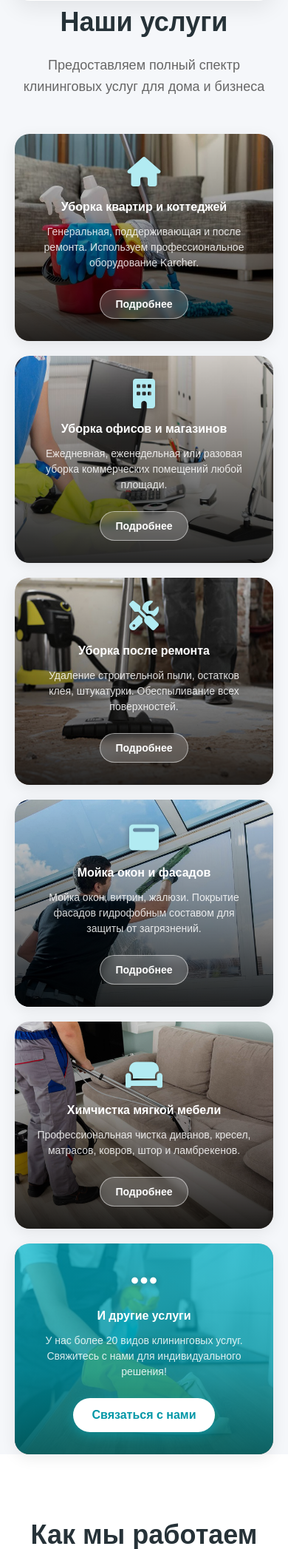
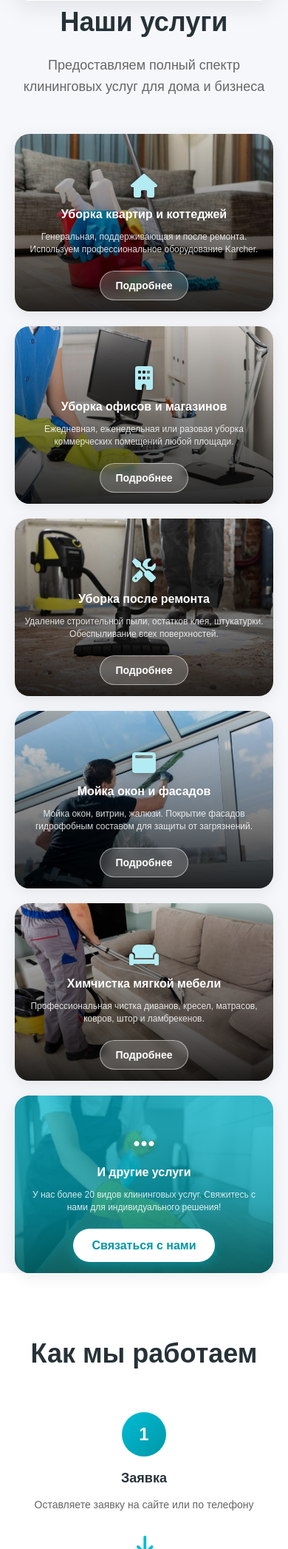
Before and after one commit to RemartoM/cleaning-site, a PHP site: page / in a window 390 px wide. Shown: the part 2049-4143 px from the top of the page at 74% size. Run offline with PHP 8.4, Linux system fonts and the light colour scheme.

Commit message:
адаптация 1ч-текст

```diff
--- a/css/style.css
+++ b/css/style.css
@@ -845,19 +845,21 @@ section {
 .service-prices {
     margin: 20px 0;
     display: flex;
-    align-items: baseline;
-    gap: 10px;
+    flex-direction: column;
+    gap: 5px;
 }
 
 .price {
-    font-size: 28px;
+    font-size: 26px;
     font-weight: 800;
     color: var(--primary-dark);
+    line-height: 1.2;
 }
 
 .price-note {
-    font-size: 14px;
+    font-size: 13px;
     color: #999;
+    line-height: 1.3;
 }
 
 /* ========== О КОМПАНИИ ========== */
@@ -1405,3 +1407,67 @@ section {
 
     .quick-form .form-group { padding: 0 15px; }
 }
+@media (max-width: 768px) {
+    .services-grid {
+        grid-template-columns: 1fr;
+        gap: 20px;
+    }
+
+    .service-card {
+        min-height: 260px;
+        justify-content: flex-end;
+    }
+
+    .service-card-content {
+        padding: 20px 15px;
+    }
+
+    .service-card h3 {
+        font-size: 17px;
+        white-space: normal; /* разрешаем перенос */
+        overflow: visible;
+        text-overflow: clip;
+    }
+
+    .service-card p {
+        font-size: 13px;
+        line-height: 1.4;
+        margin-bottom: 15px;
+    }
+
+    .service-card-icon {
+        font-size: 32px;
+        margin-bottom: 10px;
+    }
+}
+@media (max-width: 480px) {
+    .service-card {
+        min-height: 240px;
+    }
+
+    .service-card h3 {
+        font-size: 16px;
+    }
+
+    .service-card p {
+        font-size: 12px;
+    }
+
+    .service-card-content {
+        padding: 15px 12px;
+    }
+}
+@media (max-width: 768px) {
+    .service-prices {
+        margin: 15px 0;
+        gap: 3px;
+    }
+
+    .price {
+        font-size: 22px;
+    }
+
+    .price-note {
+        font-size: 12px;
+    }
+}
```
